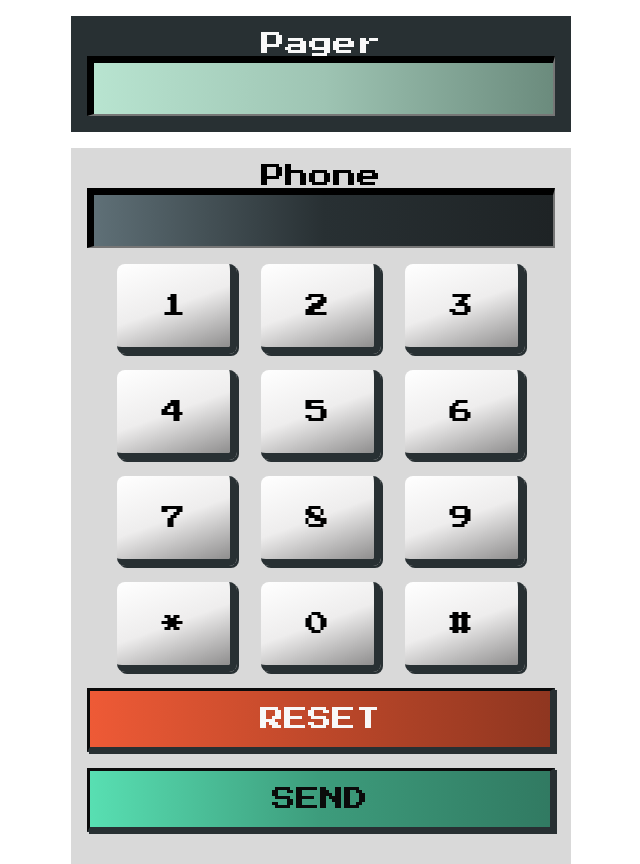
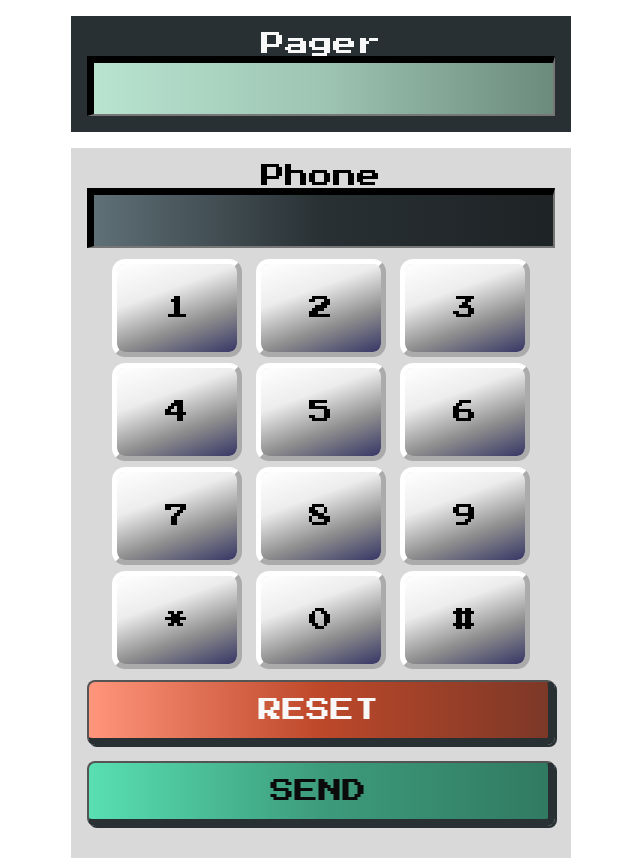
Before and after one commit to casserole27/send-to-pager, a plain HTML site: page index.html in a window 1280 px wide. Shown: the whole page, without its empty margins (319-959 px from the left). Drawn offline with Linux system fonts and the light colour scheme.

Commit message:
CSS update - 3D
updating 3D look of button elements

```diff
--- a/index.css
+++ b/index.css
@@ -74,9 +74,6 @@ input[type=number] {
 }
 
 
-
-
-
 @media (max-width: 500px) {
     body {
         font-size: 1rem;
@@ -142,15 +139,12 @@ input[type=number] {
 }
 
 .numpad-btns {
-    width: 120px;
-    height: 90px;
-    background: linear-gradient(-200deg, #ffffff, #eeeded, #8f8e8e);
+    background: linear-gradient(-200deg, #ffffff, #eeeded, #8f8e8e, rgb(54, 54, 102));
     color: var(--plain-text);
+    padding: 2rem 3rem;
     border: none;
-    border-right: 7px solid var(--phone-display);
-    border-bottom: 7px solid var(--phone-display);
     border-radius: var(--br-soft);
-    box-shadow: 2px 2px var(--phone-display);
+    outline: 5px outset white;
 }
 
 @media (max-width: 500px) {
@@ -172,14 +166,18 @@ input[type=number] {
 .reset-btn, .send-btn {
     border: 3px solid var(--reset-send-border);
     padding: 1rem;
-    border-right: 5px solid var(--phone-display);
-    border-bottom: 5px solid var(--phone-display);
+    /* border: none; */
+    border: 2px outset black;
+    border-radius: var(--br-soft);
+    border-right: 7px solid var(--phone-display);
+    border-bottom: 7px solid var(--phone-display);
     box-shadow: 2px 2px var(--phone-display);
+    /* outline: 5px outset white; */
 }
 
 .reset-btn {
     width: 100%;
-    background: linear-gradient(to right, #ee5a36, #BE482A, #8f3620);
+    background: linear-gradient(to right, #ff957b, #BE482A, #7c3827);
     color: var(--reset-button-text);
 }
 
```
